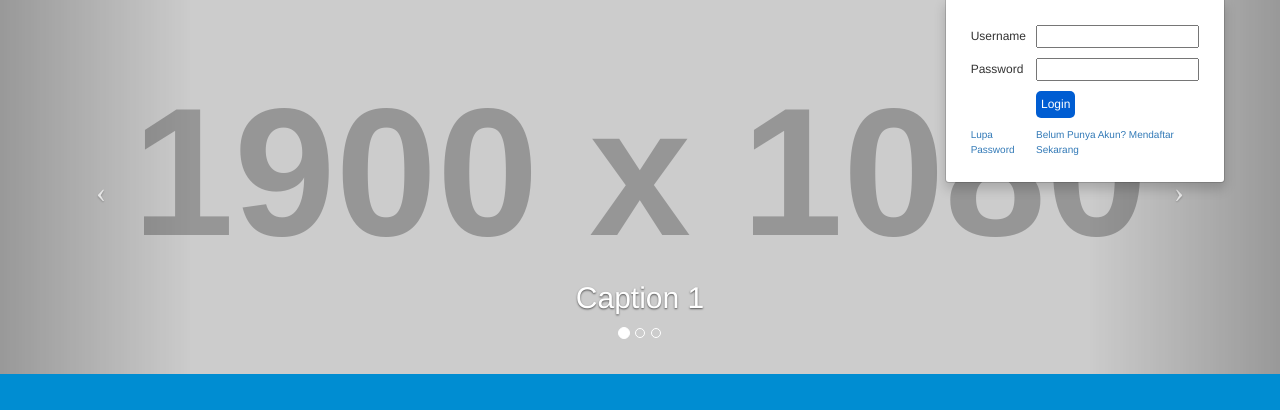
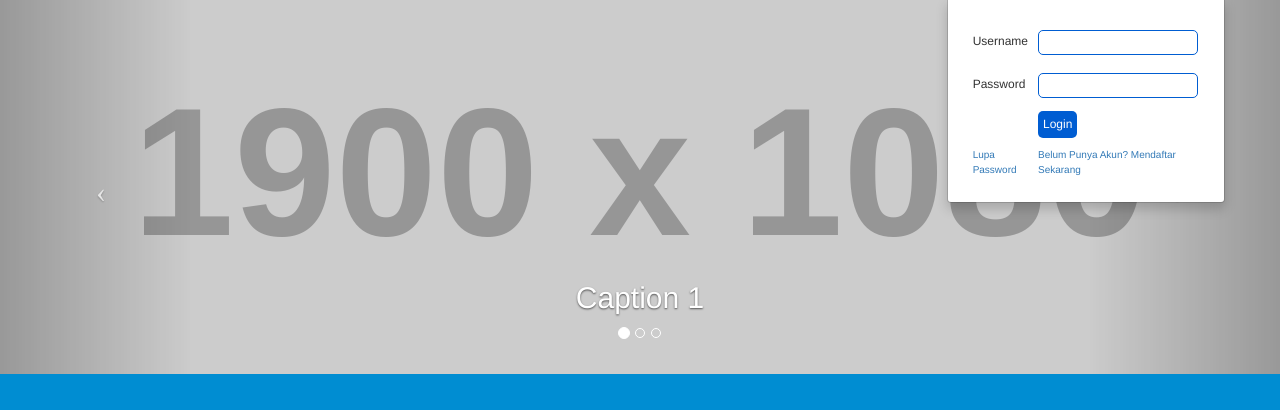
Before and after one commit to NIsrinaNM/cicakcorp, a CodeIgniter app: page /cicakcorp/ in a window 1280 px wide, after a click on "Login". Shown: the part 51-461 px from the top of the page. Run offline with CodeIgniter, Linux system fonts and the light colour scheme; grey boxes labelled with a size stand in for pictures from a placeholder-image service; some libraries are stand-ins or nearby versions.

Commit message:
tak tambahi lagi seng input form shadow

```diff
--- a/assets/css/style.css
+++ b/assets/css/style.css
@@ -15,3 +15,18 @@
 input[name=submit]:hover,input[name=submit]:focus {
 	background-color: grey;
 }
+
+.input-group{
+	border: 1px #005dd2 solid;
+	outline: none;
+	border-radius: 5px;
+	padding: 3px 0px 3px 3px;
+  	margin: 5px 1px 3px 0px;
+  	transition: all .2s ease-in-out;
+}
+.input-group:hover,.input-group:focus{
+	box-shadow: 0 0 5px rgba(81, 203, 238, 1);
+	padding: 3px 0px 3px 3px;
+	margin: 5px 1px 3px 0px;
+	border: 1px solid rgba(81, 203, 238, 1);
+}
```
